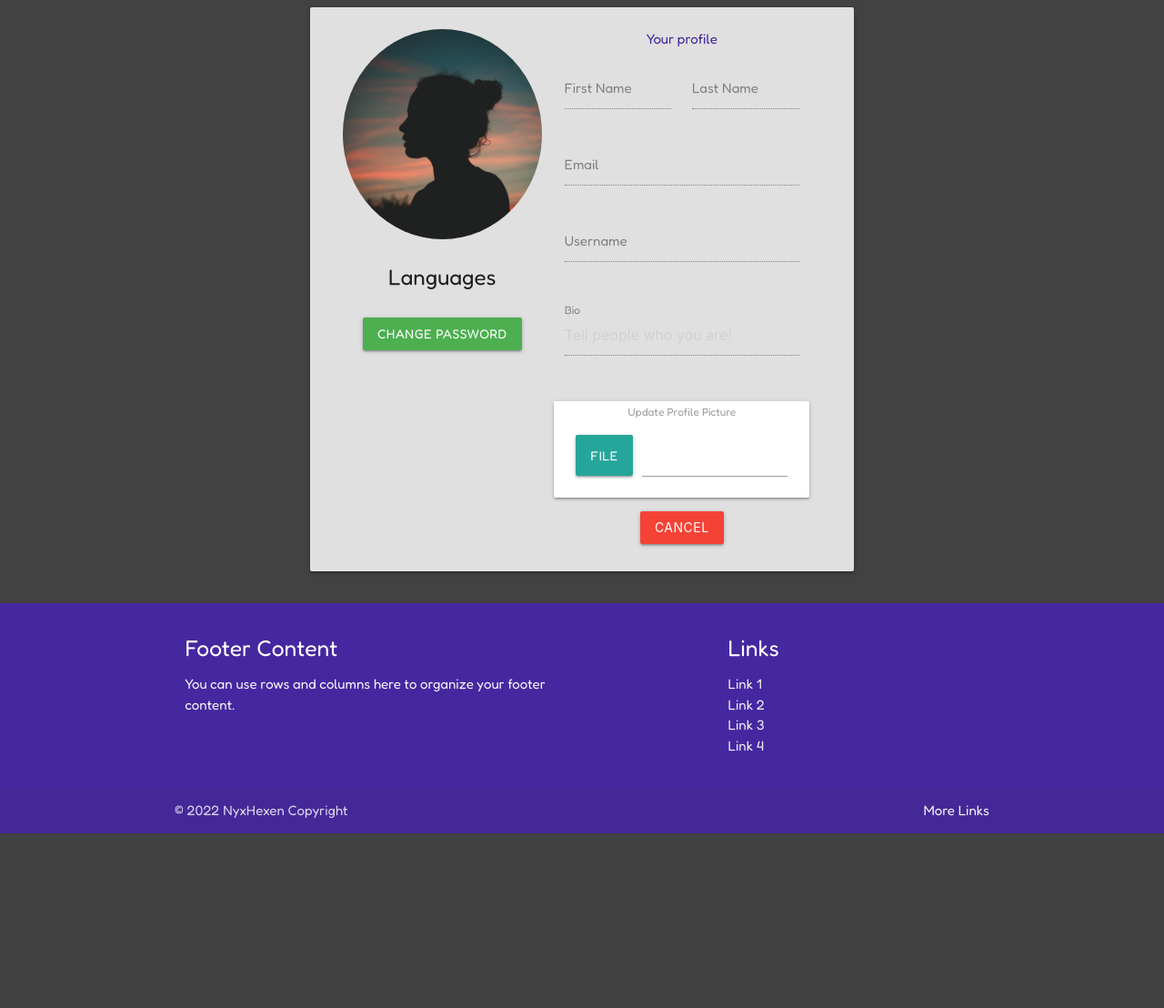
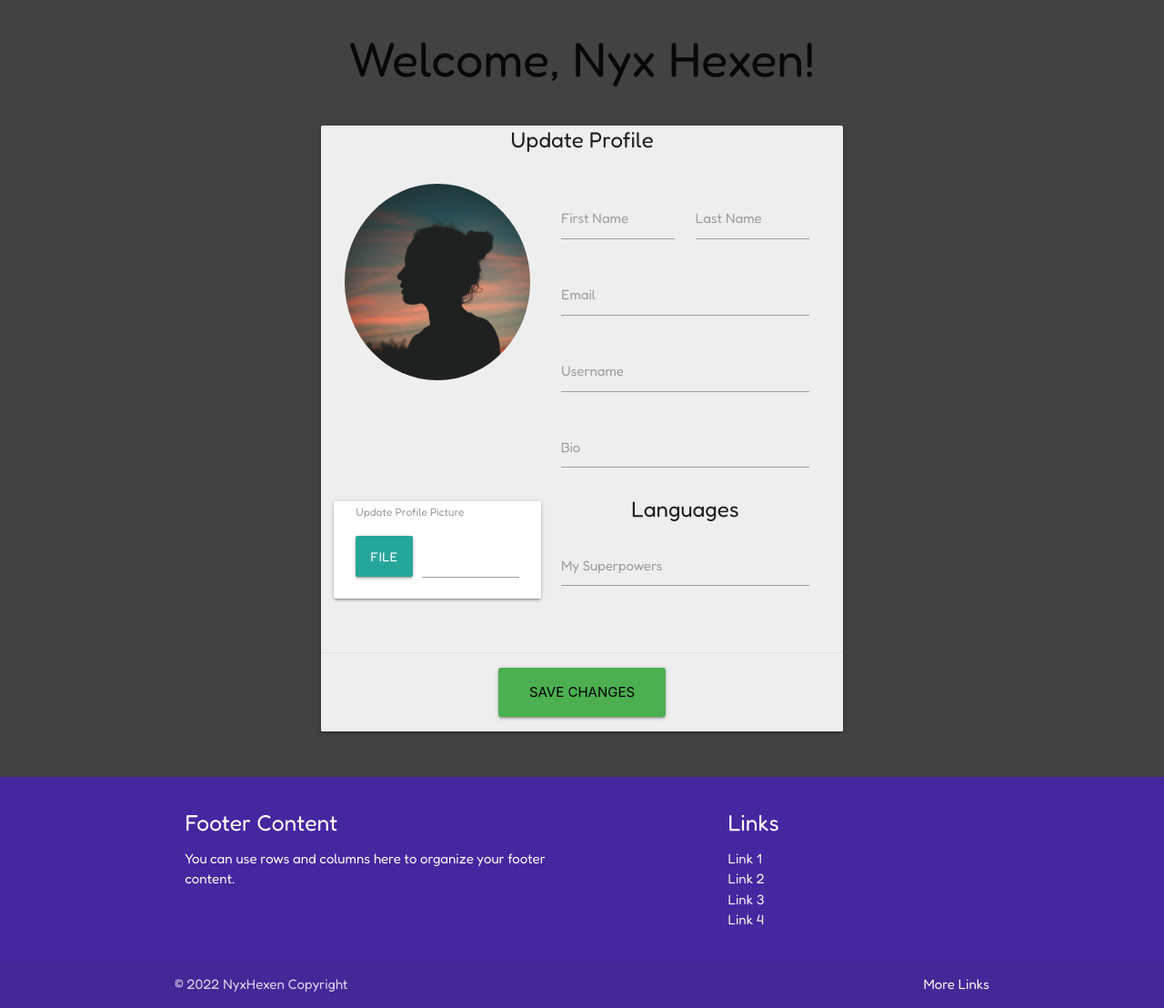
Before and after one commit to NyxHexen/CI_MS3_DB, a Flask app: template devbus/templates/edit_profile.html in a window 1280 px wide. Shown: the part 94-1202 px from the top of the page at 91% size. Before the commit the page ends 1010 px from the top, so only its background shows below. Run offline with Flask 2, Linux system fonts and the light colour scheme; the template is opened without the code that fills it: values that come from a table or form of the project are taken from there, others are empty; parts of the project's set-up code (start-up, migrations or seed data) failed here and were passed over; some libraries are stand-ins or nearby versions.

Commit message:
Restructured and reorganized HTML; changed html textarea for bio field to jinja field and label

```diff
--- a/devbus/templates/edit_profile.html
+++ b/devbus/templates/edit_profile.html
@@ -1,40 +1,28 @@
 {% extends 'base.html' %}
 
 {% block content %}
+<h2 class="center-align card-title">Welcome, Nyx Hexen!</h2>
+<section class="section">
     <div class="container">
         <div class="row">
-        <div class="card col s12 l8 push-l2 grey lighten-2">
-            <div class="card-content">
-                <div class="col s12 m5">
+            <div class="col s12 m8 push-m2">
+                <form action="" method="POST" enctype="multipart/form-data" id="update-form" class="card grey lighten-3">
+                    <fieldset class="card-content">
+                        <legend class="card-title center-align">Update Profile</legend>
+                        {{ form.hidden_tag() }}
                         <div class="row">
+                            <div class="col s12 m5 center-align">
                                 <img class="responsive-img circle"
                                     src="{{ url_for('static', filename='images/pexels-mododeolhar-2475138.jpg')}}"
                                     alt="Your profile Picture">
                             </div>
-                    <div class="row center-align">
-                        <span class="card-title">Languages</span>
-                        {% if current_user.languages %}
-                        {% for language in current_user.languages %}
-                        <div class="chip blue black-text">{{ language }}</div>
-                        {% endfor %}
-                        {% endif %}
-                    </div>
-                    <div class="row center-align">
-                        <a class="waves-effect waves-light btn green">Change Password</a>
-                    </div>
-                </div>
                             <div class="col s12 m7">
-                    <form id="update_form" class="center-align" method="POST" enctype="multipart/form-data">
-                        <fieldset>
-                            {{ form.hidden_tag() }}
-                            <legend class="deep-purple-text text-darken-3">Your profile</legend>
-                            <div class="row">
                                 <div class="input-field col s12 m6">
-                                    {{ form.f_name(value=current_user.f_name, disabled=True) }}
+                                    {{ form.f_name }}
                                     {{ form.f_name.label }}
                                 </div>
                                 <div class="input-field col s12 m6">
-                                    {{ form.l_name(value=current_user.l_name, disabled=True) }}
+                                    {{ form.l_name }}
                                     {{ form.l_name.label }}
                                 </div>
                                 <div class="input-field col s12">
@@ -46,7 +34,7 @@
                                         {% endfor %}
                                     </div>
                                     {% else %}
-                                    {{ form.email(value=current_user.email, disabled=True) }}
+                                    {{ form.email }}
                                     {% endif %}
                                     {{ form.email.label }}
                                 </div>
@@ -59,25 +47,16 @@
                                         {% endfor %}
                                     </div>
                                     {% else %}
-                                        {{ form.username(value=current_user.username, disabled=True) }}
+                                    {{ form.username }}
                                     {% endif %}
                                     {{ form.username.label }}
                                 </div>
-                            </div>
-                            <div class="row">
                                 <div class="input-field col s12">
-                                    <textarea id="textarea1" class="materialize-textarea"
-                                        placeholder="Tell people who you are!"
-                                        disabled>{{ current_user.bio }}</textarea>
-                                    <label for="textarea1">Bio</label>
+                                    {{ form.bio(class="materialize-textarea") }}
+                                    {{ form.bio.label }}
                                 </div>
                             </div>
-                            <div class="row visually-hidden">
-                                <div class="input-field col s12">
-                                    {{ form.languages(class="materialize-textarea") }}
-                                    {{ form.languages.label }}
-                                </div>
-                            </div>
+                            <div class="col s12 l5">
                                 <div class="update-image card-panel row z-depth-1">
                                     {{ form.update_image.label }}
                                     <div class="file-field input-field">
@@ -95,16 +74,23 @@
                                         {% endif %}
                                     </div>
                                 </div>
-                            <div class="row">
-                                {{ form.submit(class="waves-effect waves-light btn green center-align update-submit").hidden }}
-                                <button class="waves-effect waves-light btn red" type="reset">Cancel
-                                </button>
+                            </div>
+                            <div class="col s12 l7">
+                                <span class="card-title center-align">Languages</span>
+                                <div class="input-field col s12">
+                                    {{ form.languages(class="materialize-textarea") }}
+                                    {{ form.languages.label }}
+                                </div>
+                            </div>
                         </div>
                     </fieldset>
+                    <div class="card-action center-align">
+                        {{ form.submit(class="update-submit waves-effect waves-light btn-large green") }}
+                    </div>
                 </form>
             </div>
         </div>
     </div>
-    </div>
-</div>
+</section>
+
 {% endblock %}
```
Lines whose indentation alone changed are shown as unchanged.
